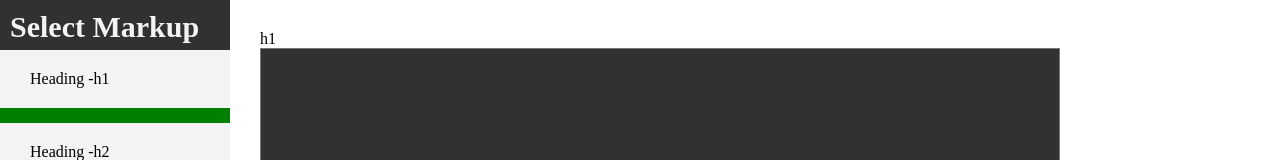
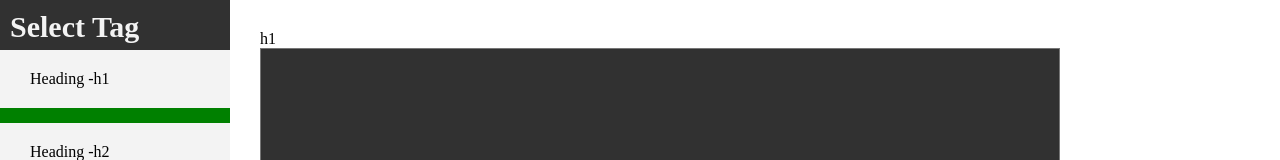
Before and after one commit to bugscreater/Assignment, a React (Create React App) app in the folder Assignment/: page / in a window 1280 px wide. Shown: the top 160 px of the page. Built offline with nearby package versions, Linux system fonts and the light colour scheme.

Commit message:
Update Content.jsx

```diff
--- a/Assignment/src/Components/Content.jsx
+++ b/Assignment/src/Components/Content.jsx
@@ -54,7 +54,7 @@ function Content() {
 
       <div>
         <header>
-            <h2 className="header">Select Markup</h2>
+            <h2 className="header">Select Tag</h2>
         </header>
 
         <main className="flexbox">
```
